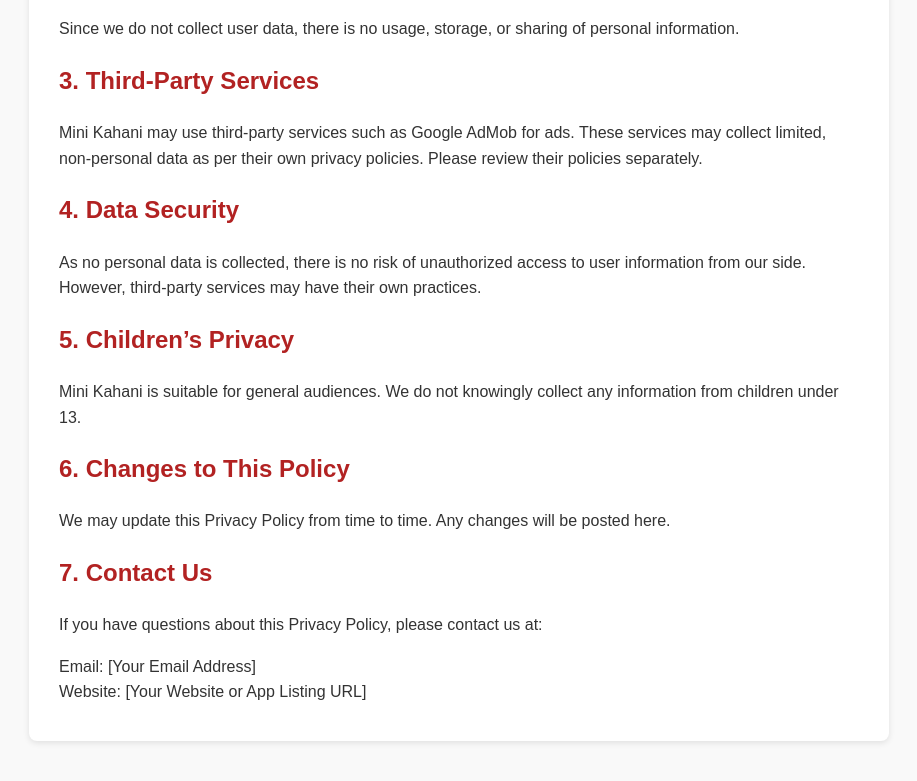
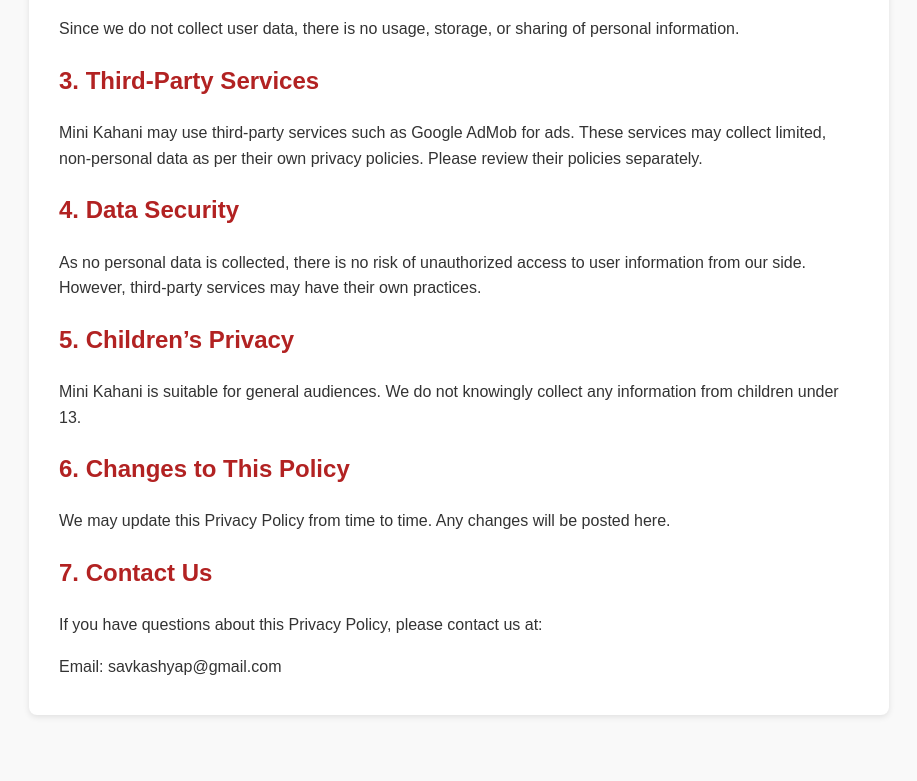
Before and after one commit to savilmehra/muni-kahani-privacy, a plain HTML site: page index.html in a window 1280 px wide. Shown: the part 438-1219 px from the top of the page, without its empty margins (181-1098 px from the left). After the commit the page ends 1193 px from the top, so only its background shows below. Drawn offline with Linux system fonts and the light colour scheme.

Commit message:
Update contact email in Privacy Policy section
edited

```diff
--- a/index.html
+++ b/index.html
@@ -53,8 +53,8 @@
 
     <h2>7. Contact Us</h2>
     <p>If you have questions about this Privacy Policy, please contact us at:</p>
-    <p>Email: [Your Email Address]<br>
-    Website: [Your Website or App Listing URL]</p>
+    <p>Email: savkashyap@gmail.com<br>
+    </p>
   </div>
 </body>
 </html>
```
